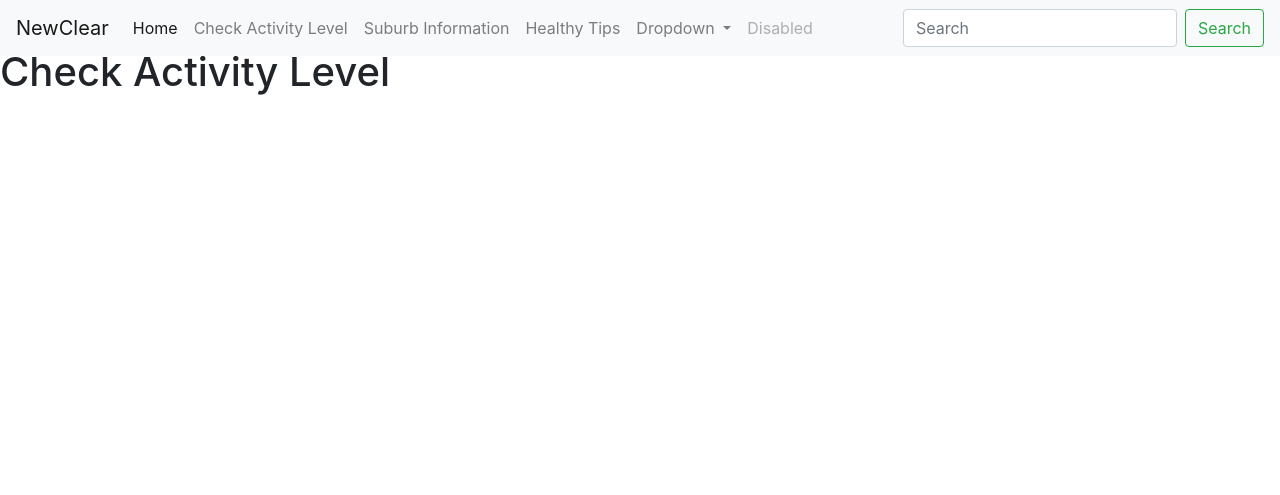
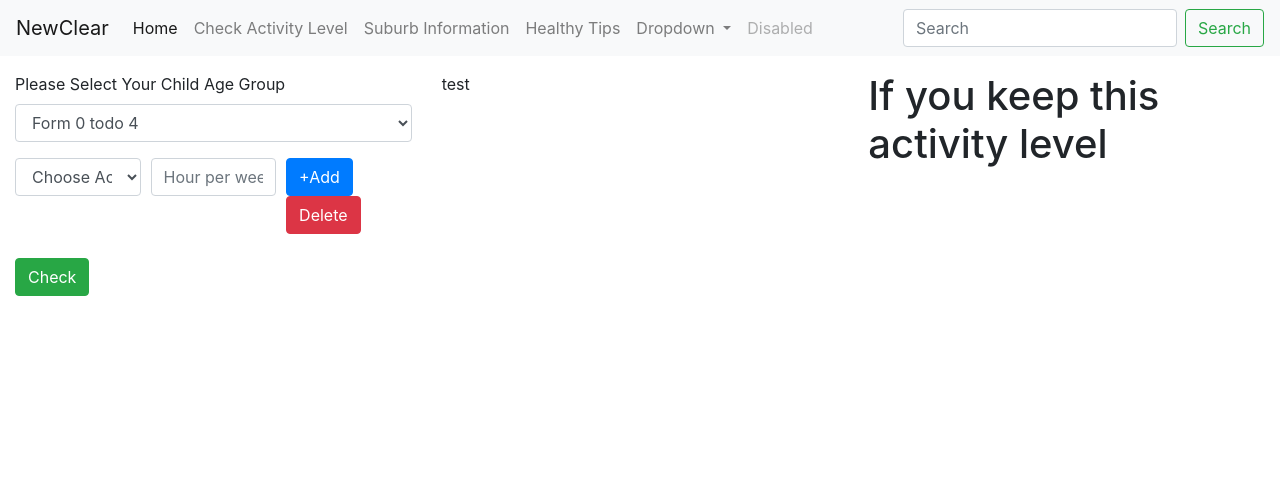
Before and after one commit to IMFanchao/IE_TEAM_PROJECT, a Django app: page /VICHealth_app/check_activity_level/ in a window 1280 px wide. Shown: the top 495 px of the page. Run offline with Django 3.2, Linux system fonts and the light colour scheme; some libraries are stand-ins or nearby versions.

Commit message:
add function to check activity level

```diff
--- a/TeamProject/src/static/mycss/myStyle.css
+++ b/TeamProject/src/static/mycss/myStyle.css
@@ -1,6 +1,12 @@
+body { height: 100%; padding: 0; margin: 0; }
+
+.outer { height: 100%; box-sizing: border-box ; }
+
+
 .Home_div{
   width: 100%
 }
+
 .OnHomePagePic{
   width: 100%;
   position: absolute;
@@ -28,7 +34,6 @@
 
 .wrap {
 	left: 50%;
-
 	text-align: center;
 }
 
@@ -60,3 +65,11 @@ a.myButton:hover {
 	color: rgba(255, 255, 255, 0.85);
 	box-shadow: rgba(30, 22, 54, 0.7) 0 0px 0px 40px inset;
 }
+
+/* check activity level */
+
+.BeneRisk{
+  height: 100%;
+  /* background-color: ; */
+  border-left: 5px solid red;
+}
--- /dev/null
+++ b/TeamProject/src/static/myjs/myjs.js
@@ -0,0 +1,108 @@
+//@ Finlay JS
+$(document).ready(function(){
+	var num_ac = 1
+	$("#activity_list").on("click",".add_ac",function(){
+		num_ac++
+		// Determine if the user enters a valid value
+		var select_option = $(this).parent().parent().find("select option:selected")[0].index;
+		var hr = parseInt($(this).parent().parent().find("input").val());
+
+		if ((select_option > 0) && (hr > 0)) {
+			var temp = $("#ac_row_1").clone().attr({id:"ac_row_"+num_ac});
+			temp.appendTo($("#activity_list"));
+		}
+		else{
+			alert("Should input value");
+		}
+
+	})
+
+	// Can't delete the first one
+	$("#activity_list").on("click",".del_ac",function(){
+
+		var row_id = $(this).parent().parent().attr("id");
+		if (row_id !== "ac_row_1") {
+			$(this).parent().parent().remove();
+		}
+		else{
+			alert("Cannot remove Because This is the first row")
+		}
+
+	})
+
+	function getAcList(ac){
+		var tempAc = [];
+		for (var i = 0; i <= ac.length-1; i++) {
+			var acVal = parseInt(ac[i].value);
+			tempAc.push(acVal);
+		}
+		return tempAc;
+	}
+
+	function getHrList(hr){
+		var tempHr = [];
+		for (var i = 0; i <= hr.length - 1; i++){
+			var acHr = parseInt(hr[i].value);
+			tempHr.push(acHr);
+		}
+		return tempHr;
+
+	}
+
+	function combineList(hrList, acList){
+		var tempList = [];
+		for (var i = 0; i <= acList.length -1; i++) {
+			if (acList[i] !== 0) {
+				tempList.push([acList[i],hrList[i]]);
+			}
+		}
+		return tempList;
+	}
+
+	function calculateAcLevel(age_group, finalAcList){
+		var ac_value = 0;
+		for (var i = finalAcList.length - 1; i >= 0; i--) {
+			var typeofac = finalAcList[i][0];
+			var num_hr = finalAcList[i][1];
+			switch(typeofac){
+				case 0:
+					break;
+				case 1:
+					ac_value = ac_value + (3*num_hr);
+					break;
+				case 2:
+					ac_value = ac_value + (2*num_hr);
+					break;
+				case 3:
+					ac_value = ac_value + (2.5*num_hr);
+					break;
+			}
+
+		}
+		return ac_value;
+
+	}
+
+
+	$("#check").click(function(){
+		var age_group = parseInt($("#selectAge").val());
+
+		age_group = parseInt(age_group);
+		// get object of activity
+		var ac = $(".ac_row").find("select option:selected");
+		// get object of hour
+		var hr = $(".ac_row").find("input");
+
+		var hrList = getHrList(hr);
+		var acList = getAcList(ac);
+
+		var finalAcList = combineList(hrList, acList);
+		var score = calculateAcLevel(age_group, finalAcList);
+		$("p").text(score);
+	})
+
+
+
+
+})
+//@ Finlay JS
--- a/TeamProject/src/templates/VICHealth_app/base.html
+++ b/TeamProject/src/templates/VICHealth_app/base.html
@@ -8,6 +8,9 @@
     <script src="https://code.jquery.com/jquery-3.3.1.slim.min.js" integrity="sha384-q8i/X+965DzO0rT7abK41JStQIAqVgRVzpbzo5smXKp4YfRvH+8abtTE1Pi6jizo" crossorigin="anonymous"></script>
     <script src="https://cdnjs.cloudflare.com/ajax/libs/popper.js/1.14.7/umd/popper.min.js" integrity="sha384-UO2eT0CpHqdSJQ6hJty5KVphtPhzWj9WO1clHTMGa3JDZwrnQq4sF86dIHNDz0W1" crossorigin="anonymous"></script>
     <script src="https://stackpath.bootstrapcdn.com/bootstrap/4.3.1/js/bootstrap.min.js" integrity="sha384-JjSmVgyd0p3pXB1rRibZUAYoIIy6OrQ6VrjIEaFf/nJGzIxFDsf4x0xIM+B07jRM" crossorigin="anonymous"></script>
+    <script src="{% static 'myjs/myjs.js'%}"></script>
+    <link rel="stylesheet" href="{% static 'mycss/myStyle.css'%}">
+
   </head>
   <body>
     <header class="navbar navbar-expand-lg fixed-top navbar-light bg-light">
@@ -53,7 +56,7 @@
     </header>
     <br>
     <br>
-    <div>
+    <div class="outer" >
       {% block body_block%}
 
       {% endblock %}
--- a/TeamProject/src/templates/VICHealth_app/check_activity_level.html
+++ b/TeamProject/src/templates/VICHealth_app/check_activity_level.html
@@ -1,5 +1,59 @@
-<!DOCTYPE html>
 {% extends "VICHealth_app/base.html"%}
  {%block body_block%}
-    <h1>Check Activity Level</h1>
-  {% endblock %}
+ <div class="container-fluid">
+  <br>
+  <div class="row">
+  <!-- user input below  -->
+  <div class="col-4 activity_input">
+  <form id="form">
+   <div class="form-group">
+     <label for="selectAge">Please Select Your Child Age Group</label>
+     <select class="form-control" name="" id="selectAge">
+       <option value="1">Form 0 todo 4</option>
+       <option value="2">Form 5 todo 8</option>
+       <option value="3">Form 9 todo 12</option>
+     </select>
+   </div>
+   <!-- choose activity and hours -->
+   <div id='activity_list'>
+     <div class="form-row ac_row" id="ac_row_1">
+       <div class="col-4">
+          <select class="form-control ac_select">
+            <option value="0">Choose Activity</option>
+            <option value="1">Swimming</option>
+            <option value="2">Walking</option>
+            <option value="3">Runing</option>
+          </select>
+        </div>
+        <div class="col-4">
+          <input type="text" class="form-control" placeholder="Hour per week?" onkeyup="this.value=this.value.replace(/\D/g,'')">
+        </div>
+        <div class="col-4">
+          <button type="button" class="btn btn-primary add_ac"> +Add </button>
+          <button type="button" class="btn btn-danger del_ac">Delete</button>
+        </div>
+      </div>
+    </div>
+    <br id='beforeThis'>
+    <button class="btn btn-success" type="button" id="check">Check</button>
+  </form>
+</div>
+
+<!-- Analyzing user data -->
+<div class="col activity_ana">
+  <div id="upAna">
+    <div id="anaBar" ></div>
+  </div>
+  <p id="test"> test </p>
+  <div class="round"></div>
+</div>
+
+<!-- Risk and Benefit -->
+<div class="col bene_risk">
+<h1>If you keep this activity level</h1>
+ <div id="bene">
+   <h1></h1>
+ </div>
+</div>
+</div>
+</div>  {% endblock %}
```
